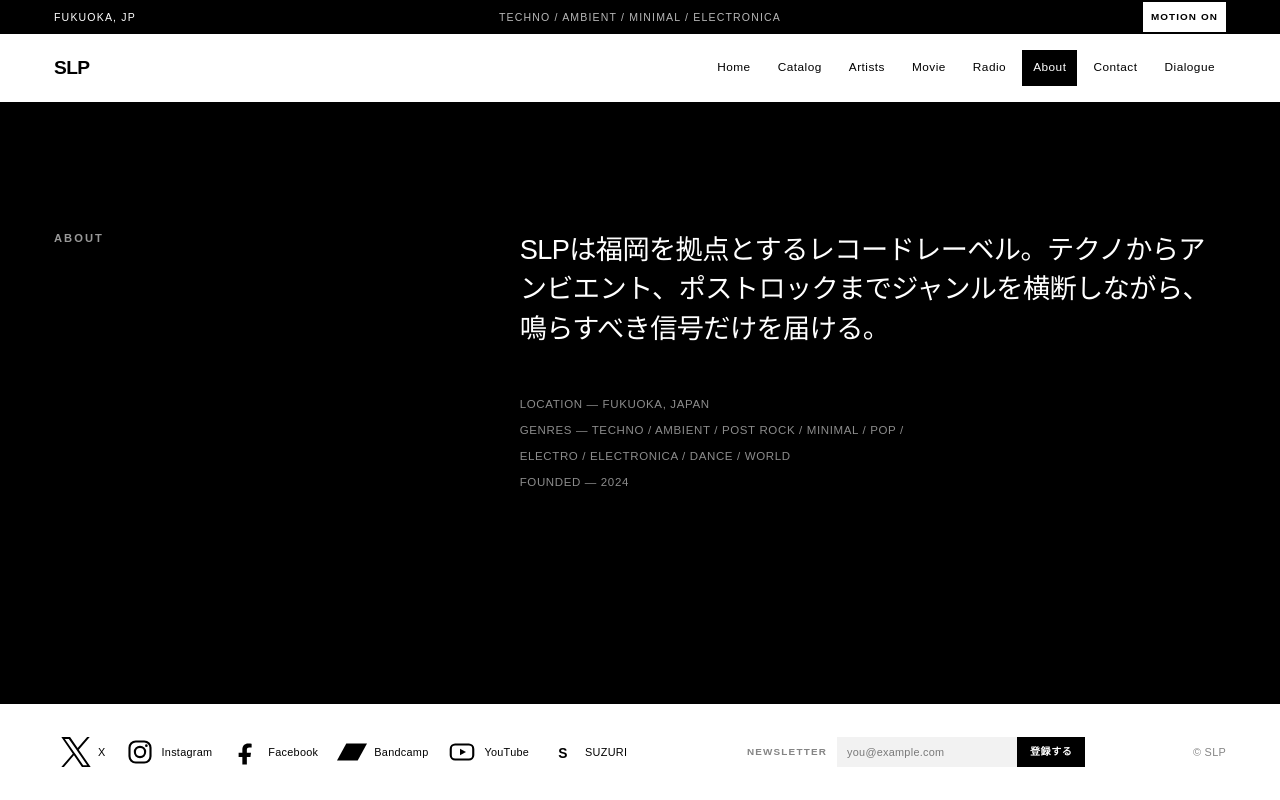
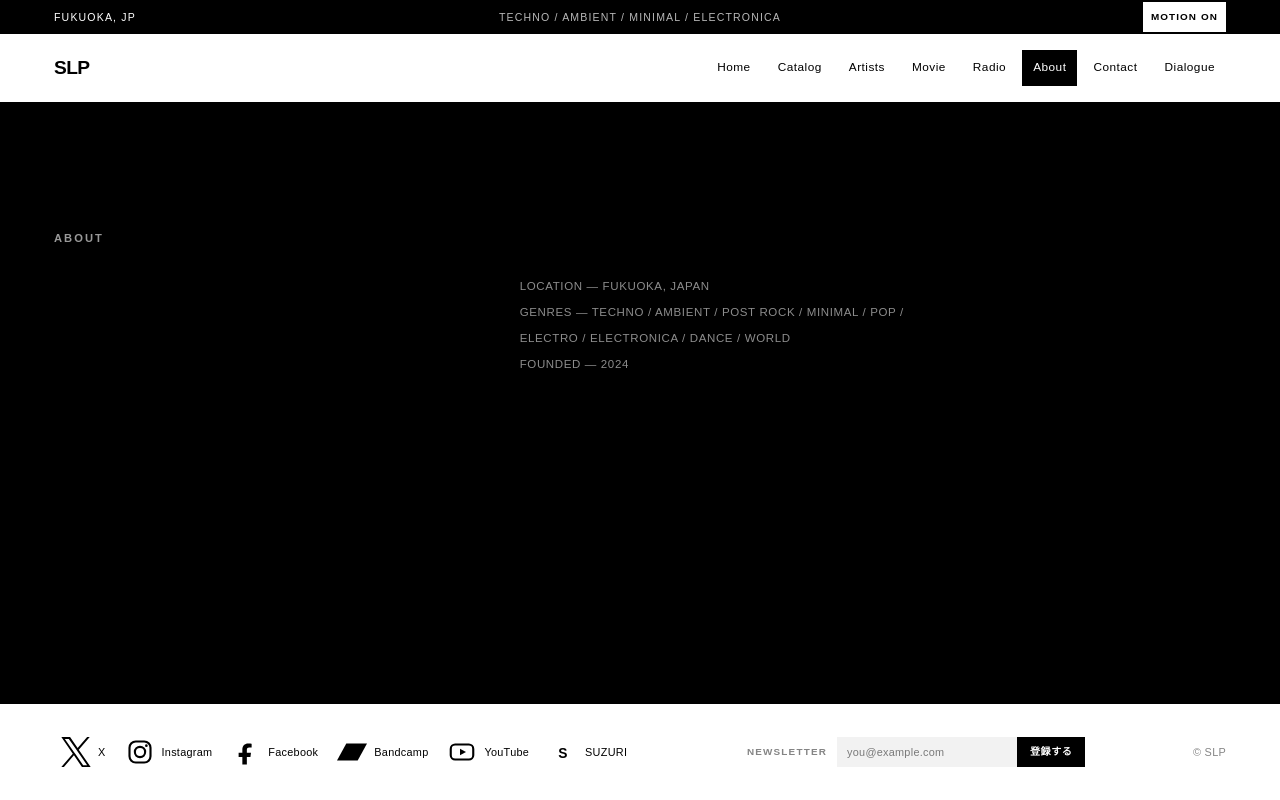
Before and after one commit to roastia/slp-website, a Next.js app: page /about in a window 1280 px wide. Built offline with nearby package versions, Linux system fonts and the light colour scheme; a web font is replaced by a local one.

Commit message:
Aboutページの紹介文を削除

```diff
--- a/app/about/page.tsx
+++ b/app/about/page.tsx
@@ -14,7 +14,6 @@ export default function AboutPage() {
         <div data-reveal><p className="section-label">about</p></div>
         <div data-reveal>
           <h1 className="sr-only">About SLP</h1>
-          <p>SLPは福岡を拠点とするレコードレーベル。テクノからアンビエント、ポストロックまでジャンルを横断しながら、鳴らすべき信号だけを届ける。</p>
           <p className="meta">
             LOCATION — FUKUOKA, JAPAN<br />
             GENRES — TECHNO / AMBIENT / POST ROCK / MINIMAL / POP / ELECTRO / ELECTRONICA / DANCE / WORLD<br />
```
